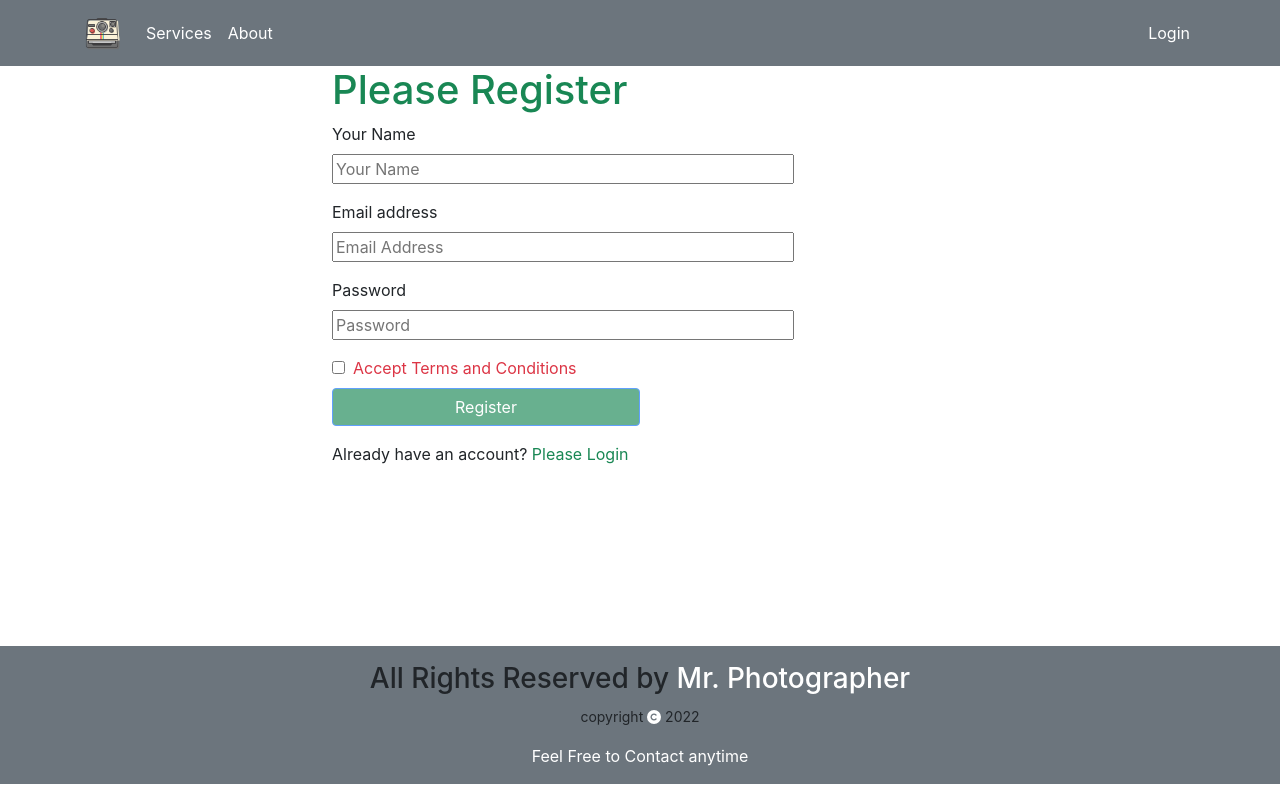
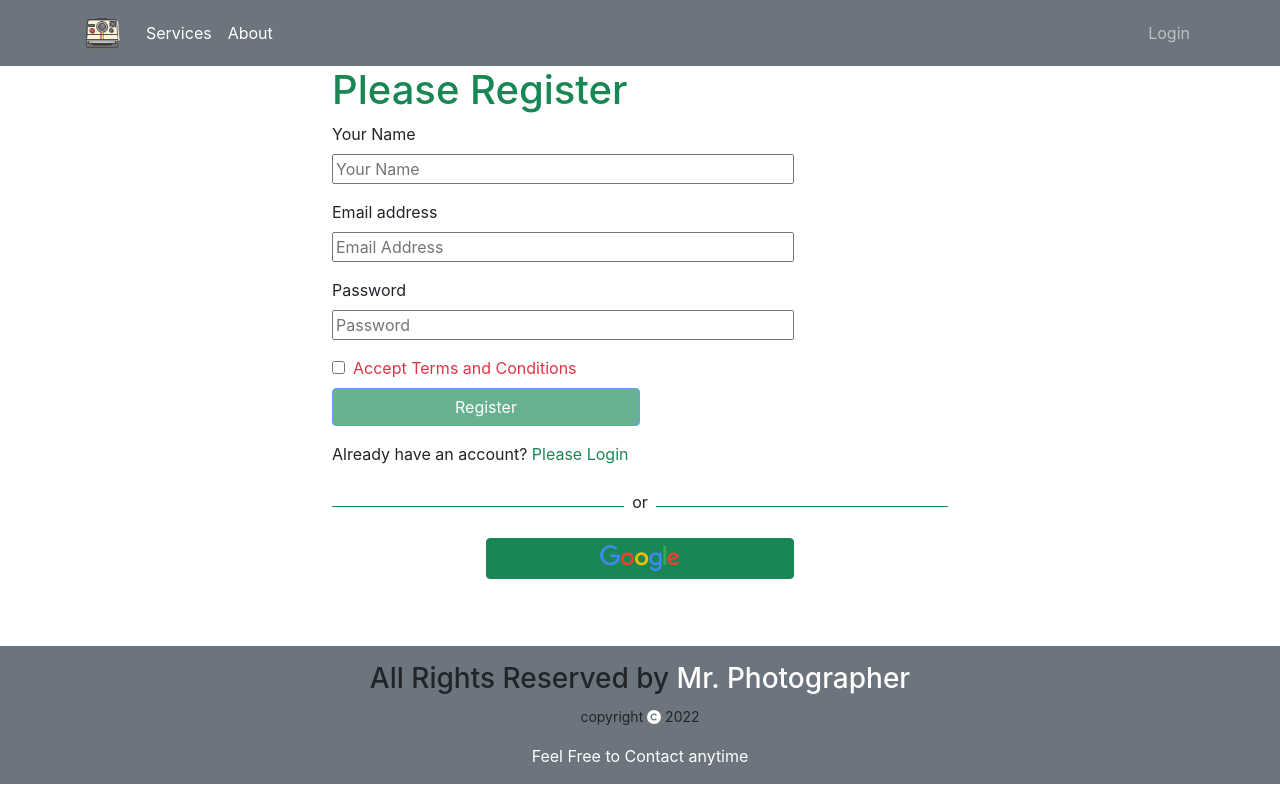
Before and after one commit to Tahmidd/mr-photographer-website, a React (Create React App) app: page /register in a window 1280 px wide. Built offline with nearby package versions, Linux system fonts and the light colour scheme; no server answers.

Commit message:
google login added

```diff
--- /dev/null
+++ b/src/Pages/Login/GoogleLogin/GoogleLogin.js
@@ -0,0 +1,40 @@
+import React from 'react';
+import { useSignInWithGoogle } from 'react-firebase-hooks/auth';
+import { useNavigate } from 'react-router-dom';
+import auth from '../../../firebase.init';
+import google from '../../../images/google-logo-9834.png'
+
+const GoogleLogin = () => {
+    const [signInWithGoogle, user, loading, error] = useSignInWithGoogle(auth);
+
+    const navigate = useNavigate();
+    let errorElement;
+
+    if (error) {
+        errorElement = <p className='text-danger'>Error: {error?.message}</p>
+    }
+
+    if (user) {
+        navigate('/home');
+    }
+    return (
+        <div>
+            <div className='d-flex align-items-center'>
+                <div style={{ height: '1px' }} className='bg-success w-50'></div>
+                <p className='mt-2 px-2'>or</p>
+                <div style={{ height: '1px' }} className='bg-success w-50'></div>
+            </div>
+            {errorElement}
+            <div>
+                <button
+                    onClick={() => signInWithGoogle()}
+                    className='btn btn-success w-50 d-block mx-auto my-2'>
+                    <img style={{ width: '80px' }} src={google} alt="" />
+
+                </button>
+            </div>
+        </div>
+    );
+};
+
+export default GoogleLogin;
--- a/src/Pages/Login/Login/Login.js
+++ b/src/Pages/Login/Login/Login.js
@@ -1,14 +1,17 @@
 import React, { useRef } from 'react';
 import { Button, Form } from 'react-bootstrap';
 import { useSignInWithEmailAndPassword } from 'react-firebase-hooks/auth';
-import { Link, useNavigate } from 'react-router-dom';
+import { Link, useLocation, useNavigate } from 'react-router-dom';
 import auth from '../../../firebase.init';
+import GoogleLogin from '../GoogleLogin/GoogleLogin';
 
 
 const Login = () => {
     const emailRef = useRef('');
     const passwordRef = useRef('');
+    const location = useLocation();
 
+    let from = location.state?.from?.pathname || "/";
     const [
         signInWithEmailAndPassword,
         user,
@@ -19,7 +22,7 @@ const Login = () => {
     const navigate = useNavigate();
 
     if (user) {
-        navigate('/home');
+        navigate(from, { replace: true });
     }
 
 
@@ -56,6 +59,7 @@ const Login = () => {
             </Form>
 
             <p className='mt-3'>New to the website? <Link to="/register" className='text-success pe-auto text-decoration-none' onClick={navigateRegister}>Please Register</Link> </p>
+            <GoogleLogin></GoogleLogin>
         </div>
     );
 };
--- a/src/Pages/Login/Register/Register.js
+++ b/src/Pages/Login/Register/Register.js
@@ -3,6 +3,7 @@ import { Button, Form } from 'react-bootstrap';
 import { useCreateUserWithEmailAndPassword } from 'react-firebase-hooks/auth';
 import { Link, useNavigate } from 'react-router-dom';
 import auth from '../../../firebase.init';
+import GoogleLogin from '../GoogleLogin/GoogleLogin';
 
 const Register = () => {
     const [agree, setAgree] = useState(false);
@@ -68,6 +69,8 @@ const Register = () => {
 
 
             <p className='mt-3'>Already have an account? <Link to="/login" className='text-primary pe-auto text-decoration-none text-success' onClick={navigateLogin}>Please Login</Link> </p>
+            <GoogleLogin></GoogleLogin>
+
         </div>
     );
 };
--- a/src/Pages/Shared/Header/Header.js
+++ b/src/Pages/Shared/Header/Header.js
@@ -1,9 +1,17 @@
+import { signOut } from 'firebase/auth';
 import React from 'react';
 import { Container, Nav, Navbar } from 'react-bootstrap';
+import { useAuthState } from 'react-firebase-hooks/auth';
 import { Link } from 'react-router-dom';
+import auth from '../../../firebase.init';
 import logo from '../../../images/camera.png'
 
 const Header = () => {
+    const [user] = useAuthState(auth);
+
+    const handleSignOut = () => {
+        signOut(auth);
+    }
     return (
         <>
             <Navbar collapseOnSelect expand="lg" sticky='top' bg="secondary" variant="dark">
@@ -18,9 +26,13 @@ const Header = () => {
                             <Nav.Link as={Link} to="about" className='text-white'>About</Nav.Link>
                         </Nav>
                         <Nav >
-                            <Nav.Link as={Link} to="login" className='text-white'>
-                                Login
-                            </Nav.Link>
+                            {
+                                user ?
+                                    <button className='btn btn-link text-white text-decoration-none' onClick={handleSignOut}>sign out</button>
+                                    :
+                                    <Nav.Link as={Link} to="login">
+                                        Login
+                                    </Nav.Link>}
                         </Nav>
                     </Navbar.Collapse>
                 </Container>
```
Also changed, not shown: src/images/google-logo-9834.png (added).
